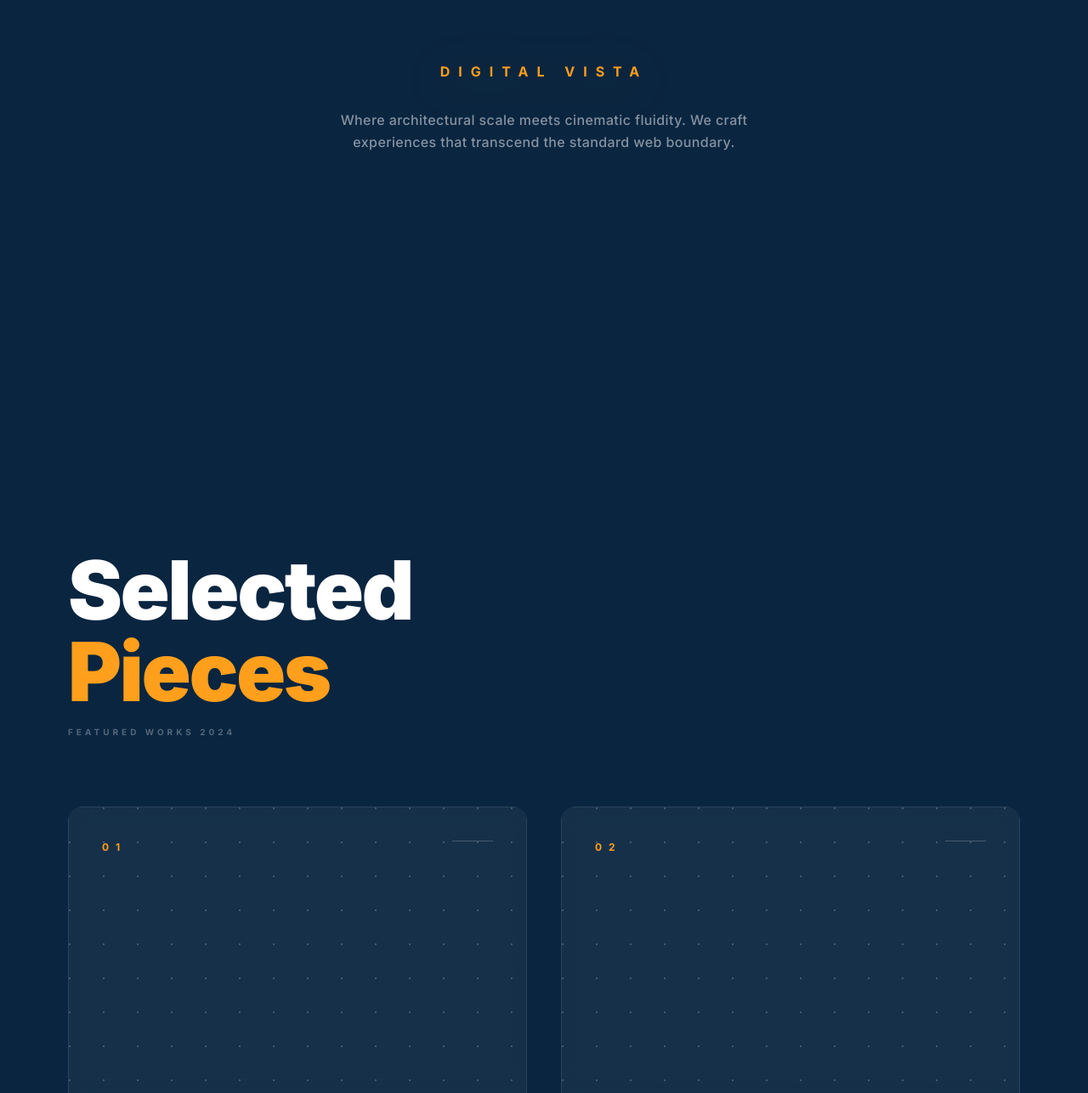
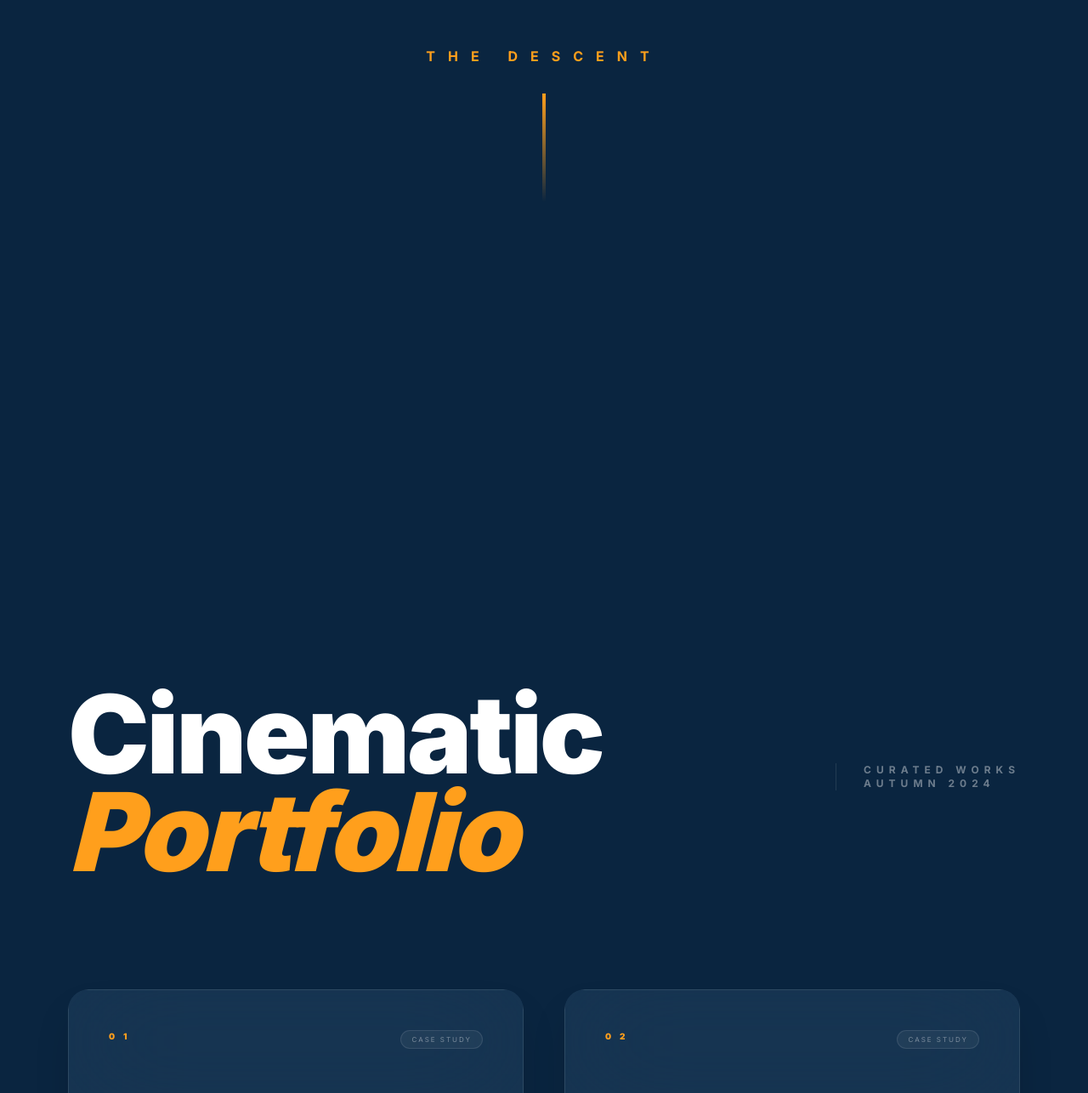
Before and after one commit to nuran-command/netaspan-web-design, a Next.js app: page / in a window 1280 px wide. Shown: the part 1514-2800 px from the top of the page at 85% size. Built offline with nearby package versions, Linux system fonts and the light colour scheme.

Commit message:
feat: added smooth transition after mountains

```diff
--- a/src/app/page.tsx
+++ b/src/app/page.tsx
@@ -3,8 +3,8 @@ import Nav from "@/components/Nav";
 import Hero from "@/components/Hero";
 import CloudTransition from "@/components/CloudTransition";
 import Atmosphere from "@/components/Atmosphere";
-import { motion } from "framer-motion";
-import Image from "next/image";
+import { motion, useScroll, useTransform } from "framer-motion";
+import React, { useRef } from "react";
 
 const ProjectCard = ({ title, category, num }: { title: string; category: string; num: string }) => (
   <motion.div
@@ -12,98 +12,132 @@ const ProjectCard = ({ title, category, num }: { title: string; category: string
     whileInView={{ opacity: 1, y: 0 }}
     viewport={{ once: true }}
     transition={{ duration: 1, ease: [0.23, 1, 0.32, 1] }}
-    className="group relative h-[60vh] lg:h-[70vh] w-full rounded-2xl overflow-hidden cursor-pointer"
+    className="group relative h-[60vh] lg:h-[70vh] w-full rounded-3xl overflow-hidden cursor-pointer shadow-2xl shadow-black/20"
   >
-    {/* Dark glass backdrop */}
-    <div className="absolute inset-0 bg-white/5 backdrop-blur-md border border-white/10 transition-all duration-700 group-hover:bg-white/10 group-hover:scale-105" />
+    {/* Clean, minimalist card backdrop */}
+    <div className="absolute inset-0 bg-[#2A4B6B]/40 backdrop-blur-3xl border border-white/10 transition-all duration-700 group-hover:bg-[#FF9F1C]/5 group-hover:scale-[1.02]" />
 
-    {/* Texture Overlay */}
-    <div className="absolute inset-0 opacity-20 transition-opacity duration-700 group-hover:opacity-40"
-         style={{ backgroundImage: 'radial-gradient(circle at 2px 2px, white 1px, transparent 0)', backgroundSize: '40px 40px' }} />
-
-    {/* Content */}
-    <div className="absolute inset-0 p-10 flex flex-col justify-between z-10">
+    <div className="absolute inset-0 p-12 flex flex-col justify-between z-10">
       <div className="flex justify-between items-start">
-        <span className="text-[#FF9F1C] text-xs font-bold tracking-[8px] uppercase">{num}</span>
-        <div className="w-12 h-[1px] bg-white/20 transition-all duration-700 group-hover:w-20 group-hover:bg-[#FF9F1C]" />
+        <span className="text-[#FF9F1C] text-[10px] font-black tracking-[10px] uppercase">{num}</span>
+        <div className="px-3 py-1 bg-white/5 border border-white/10 rounded-full text-[8px] uppercase tracking-[2px] text-white/40 group-hover:text-[#FF9F1C] group-hover:border-[#FF9F1C]/30 transition-colors">
+          Case Study
+        </div>
       </div>
 
       <div>
-        <p className="text-white/40 text-[10px] tracking-[6px] uppercase mb-4 font-bold">{category}</p>
-        <h3 className="text-white text-4xl lg:text-5xl font-black transition-transform duration-700 group-hover:translate-x-4">
+        <div className="flex items-center gap-4 mb-4">
+           <div className="w-8 h-[1px] bg-[#FF9F1C]" />
+           <p className="text-white/60 text-[10px] tracking-[5px] uppercase font-bold">{category}</p>
+        </div>
+        <h3 className="text-white text-5xl lg:text-7xl font-black transition-transform duration-700 group-hover:translate-x-4">
           {title}
         </h3>
       </div>
     </div>
 
-    {/* Reveal Glow */}
-    <div className="absolute inset-0 bg-gradient-to-tr from-[#FF9F1C]/20 to-transparent opacity-0 transition-opacity duration-700 group-hover:opacity-100" />
+    {/* Elegant Interactive Glow */}
+    <div className="absolute -inset-20 bg-gradient-to-tr from-[#FF9F1C]/10 to-transparent opacity-0 transition-opacity duration-1000 group-hover:opacity-100 blur-[60px]" />
   </motion.div>
 );
 
 export default function Home() {
+  const containerRef = useRef<HTMLDivElement>(null);
+  const { scrollYProgress } = useScroll({
+    target: containerRef,
+    offset: ["start end", "end start"]
+  });
+
+  // BACKGROUND TRANSITION: Deep sky to Lighter slate-blue mix
+  // Starts fading in when we reach the Projects section
+  const sectionBgOpacity = useTransform(scrollYProgress, [0.4, 0.5], [0, 1]);
+  const atmosphereOpacity = useTransform(scrollYProgress, [0.45, 0.55], [1, 0]);
+
   return (
-    <main className="relative min-h-screen selection:bg-[#FF9F1C] selection:text-[#0A2540] bg-[#0A2540] !overflow-x-hidden">
+    <main ref={containerRef} className="relative min-h-screen selection:bg-[#FF9F1C] selection:text-[#0A2540] bg-[#0A2540] !overflow-x-hidden">
       <Nav />
+
+      {/* 1. ATMOSPHERE (Fixed Background Layer) */}
+      <motion.div style={{ opacity: atmosphereOpacity }}>
         <Atmosphere />
+      </motion.div>
 
-      {/* 1. HERO */}
-      <section className="relative h-[100vh] z-10 !overflow-visible">
+      {/* 2. SOLID OVERLAY (Fades in to 'End' the mountains and start the new page) */}
+      <motion.div
+        style={{ opacity: sectionBgOpacity }}
+        className="fixed inset-0 z-0 bg-gradient-to-b from-[#1A3A5A] to-[#0D1F2F] pointer-events-none"
+      />
+
+      {/* 3. CONTENT SECTIONS */}
+      <div className="relative z-10">
+        {/* HERO */}
+        <section className="relative h-[100vh] !overflow-visible">
           <Hero contentOnly={true} />
         </section>
 
-      {/* 2. TRANSITION */}
-      <section className="relative h-[60vh] z-10 !overflow-visible">
+        {/* TRANSITION */}
+        <section className="relative h-[60vh] !overflow-visible">
           <CloudTransition contentOnly={true} />
         </section>
 
-      {/* 3. DISCOVER (Mountain Peak Backdrop) */}
-      <section className="min-h-[100vh] mt-[-10vh] flex items-center justify-center relative z-20 bg-transparent !overflow-visible">
-        <div className="text-center relative z-30 px-4 pt-40 pb-20">
+        {/* DISCOVER (The Peak of the Mountains) */}
+        <section className="min-h-[100vh] flex items-center justify-center relative !overflow-visible">
+          <div className="text-center relative z-30 px-4">
             <motion.div
-            initial={{ opacity: 0, y: 30 }}
-            whileInView={{ opacity: 1, y: 0 }}
-            viewport={{ once: true, margin: "-100px" }}
-            transition={{ duration: 1.2, ease: [0.23, 1, 0.32, 1] }}
+              initial={{ opacity: 0, scale: 0.95 }}
+              whileInView={{ opacity: 1, scale: 1 }}
+              viewport={{ once: true }}
+              transition={{ duration: 1.5, ease: [0.23, 1, 0.32, 1] }}
             >
-            <h2 className="text-[#FF9F1C] text-sm lg:text-base font-bold uppercase tracking-[10px] mb-8 drop-shadow-[0_10px_30px_rgba(255,159,28,0.3)]">
-              Digital Vista
+              <h2 className="text-[#FF9F1C] text-sm lg:text-base font-bold uppercase tracking-[15px] mb-8">
+                The Descent
               </h2>
-            <p className="max-w-xl mx-auto text-white/50 font-medium leading-relaxed tracking-wide text-sm lg:text-base text-balance">
-              Where architectural scale meets cinematic fluidity. We craft
-              experiences that transcend the standard web boundary.
-            </p>
+              <div className="w-1 h-32 bg-gradient-to-b from-[#FF9F1C] to-transparent mx-auto mb-10" />
             </motion.div>
           </div>
         </section>
 
-      {/* 4. PROJECTS SECTION */}
-      <section id="projects" className="relative z-30 py-40 px-6 lg:px-20 bg-transparent">
+        {/* 4. PROJECTS SECTION (The 'New Page' feeling) */}
+        <section id="projects" className="relative py-60 px-6 lg:px-20">
           <div className="max-w-7xl mx-auto">
-          <div className="flex flex-col lg:flex-row justify-between items-end mb-20 gap-10">
-            <div>
-              <h2 className="text-white text-5xl lg:text-8xl font-black tracking-tight mb-4">
-                Selected<br/><span className="text-[#FF9F1C]">Pieces</span>
+            <motion.div
+              initial={{ opacity: 0 }}
+              whileInView={{ opacity: 1 }}
+              transition={{ duration: 1 }}
+              className="flex flex-col lg:flex-row justify-between items-baseline mb-32 gap-6"
+            >
+              <h2 className="text-white text-6xl lg:text-9xl font-black tracking-tight leading-[0.9]">
+                Cinematic<br/><span className="text-[#FF9F1C] italic">Portfolio</span>
               </h2>
-              <p className="text-white/30 tracking-[4px] uppercase text-[10px] font-bold">Featured Works 2024</p>
-            </div>
-          </div>
+              <p className="text-white/40 tracking-[6px] uppercase text-xs font-bold border-l border-white/10 pl-8">
+                Curated Works<br/>Autumn 2024
+              </p>
+            </motion.div>
 
-          <div className="grid grid-cols-1 md:grid-cols-2 gap-10">
-            <ProjectCard num="01" category="Architectural" title="Nordic Peak" />
-            <ProjectCard num="02" category="Cinematic" title="Aura Labs" />
-            <ProjectCard num="03" category="Interactive" title="Digital Soul" />
-            <ProjectCard num="04" category="Branding" title="Rottor Core" />
+            <div className="grid grid-cols-1 md:grid-cols-2 gap-x-12 gap-y-24">
+              <ProjectCard num="01" category="Global Architecture" title="Nordic Peak" />
+              <ProjectCard num="02" category="Digital Experience" title="Aura Labs" />
+              <ProjectCard num="03" category="Visual Identity" title="Digital Soul" />
+              <ProjectCard num="04" category="Product Strategy" title="Rottor Core" />
             </div>
           </div>
         </section>
 
-      {/* FOOTER PERSPECTIVE */}
-      <section className="h-[80vh] flex items-center justify-center border-t border-white/5 relative z-40 bg-transparent !overflow-visible">
-        <span className="text-white/5 uppercase tracking-[30px] font-black italic text-4xl lg:text-9xl select-none">
-          Perspective
-        </span>
+        {/* FOOTER */}
+        <section className="h-[100vh] flex flex-col items-center justify-center p-10 mt-40">
+           <motion.div
+             whileInView={{ opacity: [0, 1], y: [20, 0] }}
+             className="text-center"
+           >
+              <h2 className="text-white/10 text-9xl lg:text-[20vw] font-black uppercase tracking-tighter leading-none mb-20 pointer-events-none">
+                ROTTOR
+              </h2>
+              <button className="px-12 py-5 bg-[#FF9F1C] text-[#0A2540] text-xs font-black uppercase tracking-[5px] rounded-full hover:scale-110 transition-transform">
+                Start a Project
+              </button>
+           </motion.div>
         </section>
+      </div>
     </main>
   );
 }
```
Lines whose indentation alone changed are shown as unchanged.
